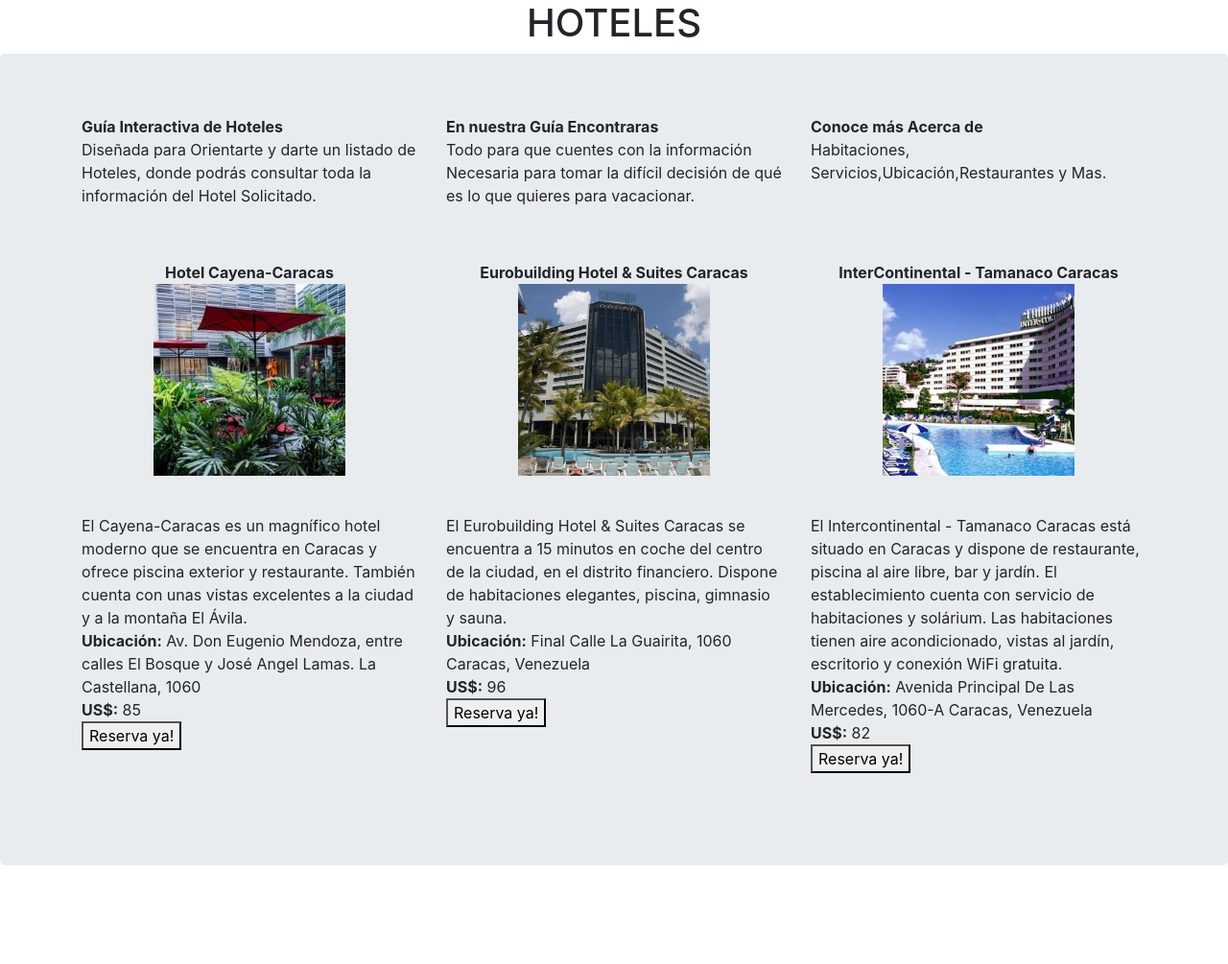
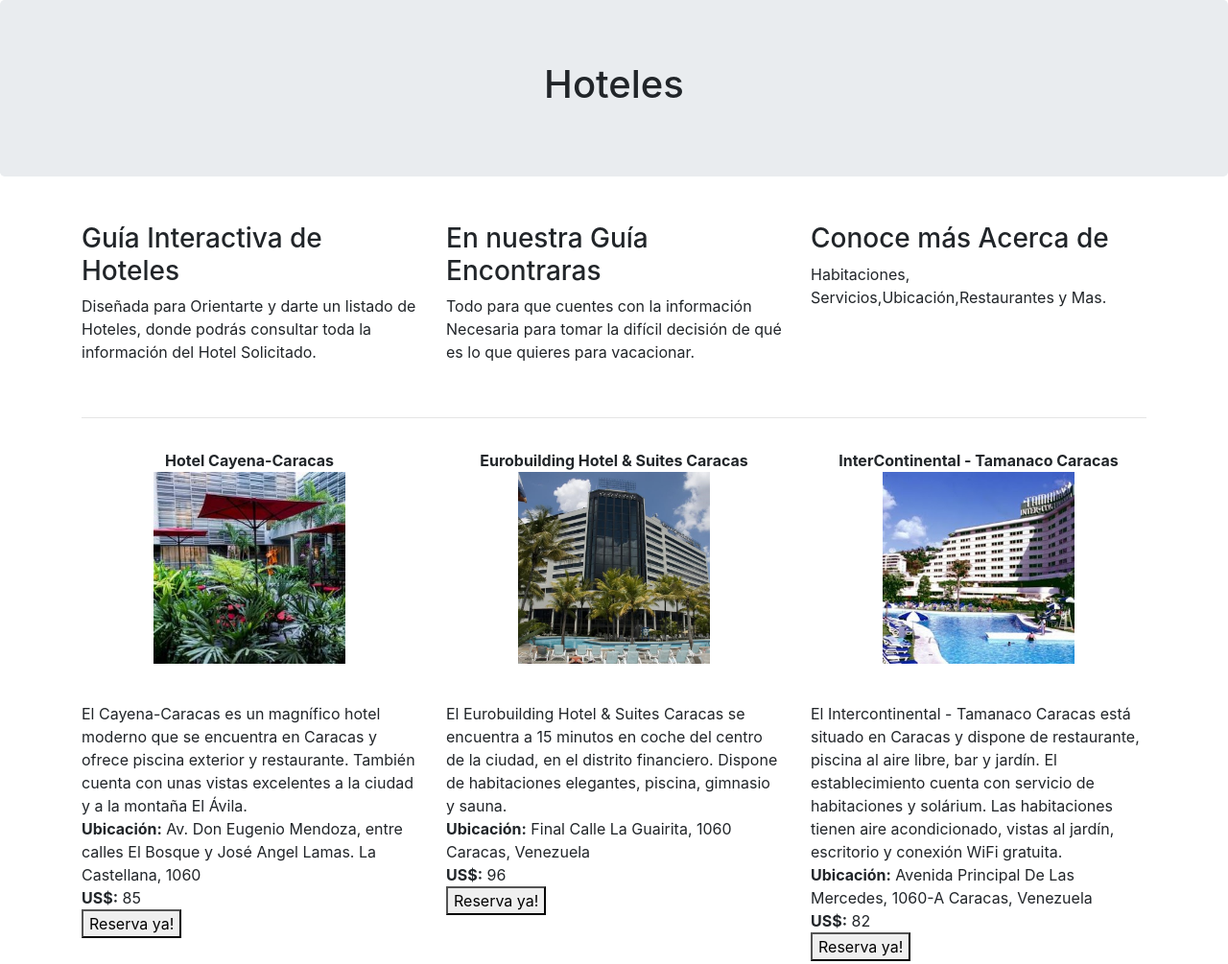
Before and after one commit to GeGonzalez10/Guia-de-Hoteles, a website: page index.html in a window 1280 px wide. Shown: the whole page at 96% size. Before the commit the page ends 934 px from the top, so only its background shows below. Drawn offline with nearby package versions, Linux system fonts and the light colour scheme.

Commit message:
Aprendiendo a usar grillas. Lista de Hoteles (corrección)

```diff
--- a/index.html
+++ b/index.html
@@ -8,20 +8,20 @@
     <!-- Bootstrap CSS -->
     <link rel="stylesheet" href="node_modules/bootstrap/dist/css/bootstrap.min.css">
 
-    <title>Hello, world!</title>
+    <title>Guía Hoteles</title>
   </head>
   <body>
-   <center><h1>HOTELES</h1></center>
 
 <div class="jumbotron">
-
+<center><h1>Hoteles</h1></center>
+</div>
    <div class="container">
     <div class="row">
-      <div class="col-sm"> <p><strong>Guía Interactiva de Hoteles</strong><br>Diseñada para Orientarte y darte un listado de Hoteles, donde podrás consultar toda la información del Hotel Solicitado. </p></div>
-      <div class="col-sm"><p><strong>En nuestra Guía Encontraras</strong><br>Todo para que cuentes con la información Necesaria para tomar la difícil decisión de qué es lo que quieres para vacacionar.</p></div>
-       <div class="col-sm"><p><strong>Conoce más Acerca de</strong><br>Habitaciones, Servicios,Ubicación,Restaurantes y Mas.</p></div>
+      <div class="col-sm-4"> <p><h3>Guía Interactiva de Hoteles</h3>Diseñada para Orientarte y darte un listado de Hoteles, donde podrás consultar toda la información del Hotel Solicitado. </p></div>
+      <div class="col-sm-4"><p><h3>En nuestra Guía Encontraras</h3>Todo para que cuentes con la información Necesaria para tomar la difícil decisión de qué es lo que quieres para vacacionar.</p></div>
+       <div class="col-sm-4"><p><h3>Conoce más Acerca de</h3>Habitaciones, Servicios,Ubicación,Restaurantes y Mas.</p></div>
    </div>
-  <br>
+  <br> <hr>
     <div class="row mb-3">
      <div class="col-md-4">
        <p> <center> <strong>Hotel Cayena-Caracas</strong><br> <img src="Imagenes/cayena-caracas.jpg" alt="Imagen de Hotel Cayena-Caracas" width="200" height="200"> </center> <br> </p>
@@ -53,9 +53,6 @@
    </div>
     </div>
 
-
-      </div>
-
     <!-- Optional JavaScript -->
     <!-- jQuery first, then Popper.js, then Bootstrap JS -->
     <script src="node_modules/jquery/dist/jquery.min.js"></script>
```
